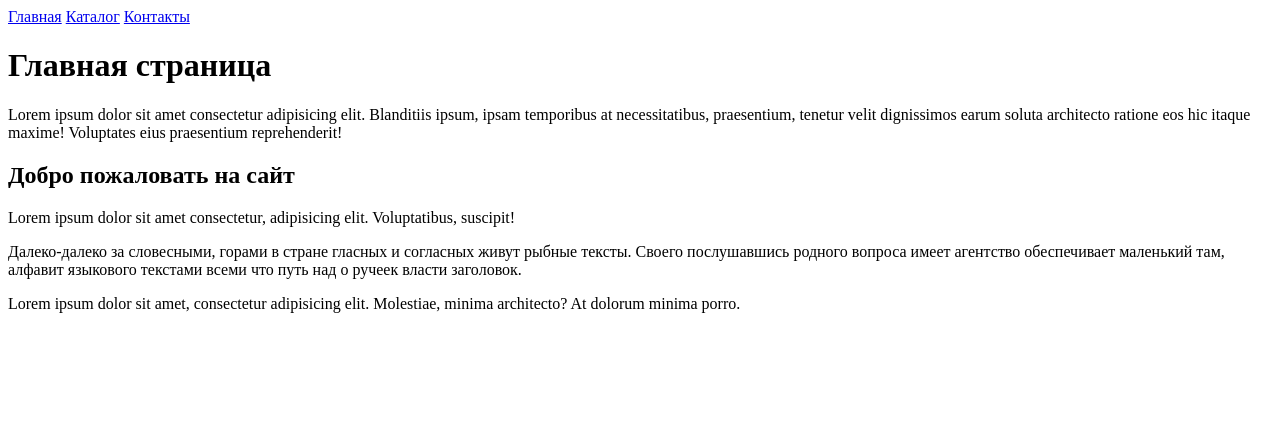
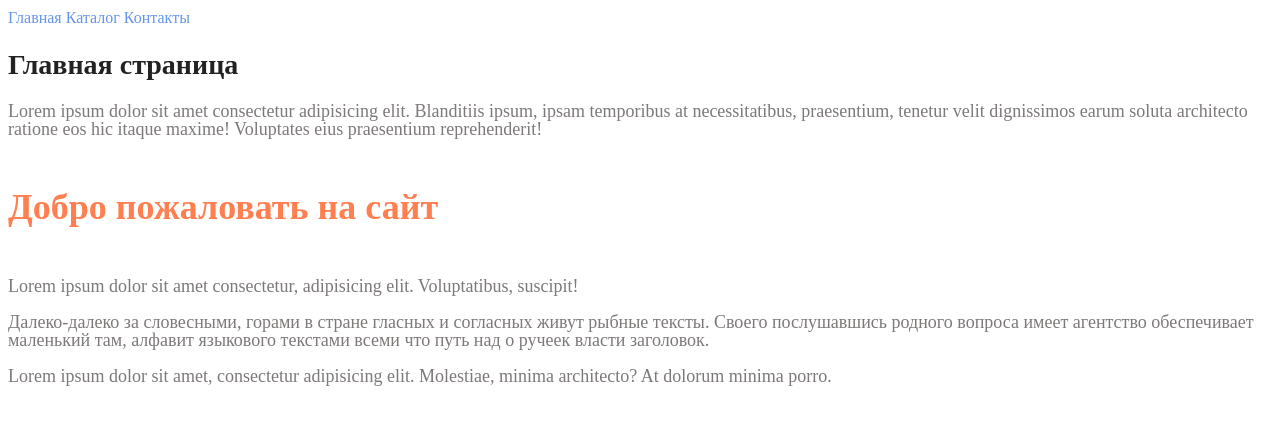
Before and after one commit to It-Makes-No-Sense/Html-Css-GB, a plain HTML site: page hw1/index.html in a window 1280 px wide. Drawn offline with Linux system fonts and the light colour scheme.

Commit message:
watch lesson 2 and complete hw2 in hw1 package

```diff
--- a/hw1/index.html
+++ b/hw1/index.html
@@ -3,17 +3,18 @@
 <head>
       <meta charset="UTF-8">
       <meta name="viewport" content="width=device-width, initial-scale=1.0">
+      <link rel="stylesheet" href="./style.css">
       <title>Main page</title>
 </head>
 <body>
-      <a href="./index.html">Главная</a>
-      <a href="./catalog/catalog.html">Каталог</a>
-      <a href="#">Контакты</a>
-      <h1>Главная страница</h1>
-      <p>Lorem ipsum dolor sit amet consectetur adipisicing elit. Blanditiis ipsum, ipsam temporibus at necessitatibus, praesentium, tenetur velit dignissimos earum soluta architecto ratione eos hic itaque maxime! Voluptates eius praesentium reprehenderit!</p>
-      <h2>Добро пожаловать на сайт</h2>
-      <p>Lorem ipsum dolor sit amet consectetur, adipisicing elit. Voluptatibus, suscipit!</p>
-      <p>Далеко-далеко за словесными, горами в стране гласных и согласных живут рыбные тексты. Своего послушавшись родного вопроса имеет агентство обеспечивает маленький там, алфавит языкового текстами всеми что путь над о ручеек власти заголовок.</p>
-      <p>Lorem ipsum dolor sit amet, consectetur adipisicing elit. Molestiae, minima architecto? At dolorum minima porro.</p>
+      <a class="main-menu" href="./index.html">Главная</a>
+      <a class="main-menu" href="./catalog/catalog.html">Каталог</a>
+      <a class="main-menu" href="#">Контакты</a>
+      <h1 class="main-title">Главная страница</h1>
+      <p class="text">Lorem ipsum dolor sit amet consectetur adipisicing elit. Blanditiis ipsum, ipsam temporibus at necessitatibus, praesentium, tenetur velit dignissimos earum soluta architecto ratione eos hic itaque maxime! Voluptates eius praesentium reprehenderit!</p>
+      <h2 class="second-title">Добро пожаловать на сайт</h2>
+      <p class="text">Lorem ipsum dolor sit amet consectetur, adipisicing elit. Voluptatibus, suscipit!</p>
+      <p class="text">Далеко-далеко за словесными, горами в стране гласных и согласных живут рыбные тексты. Своего послушавшись родного вопроса имеет агентство обеспечивает маленький там, алфавит языкового текстами всеми что путь над о ручеек власти заголовок.</p>
+      <p class="text">Lorem ipsum dolor sit amet, consectetur adipisicing elit. Molestiae, minima architecto? At dolorum minima porro.</p>
 </body>
 </html>
--- /dev/null
+++ b/hw1/style.css
@@ -0,0 +1,32 @@
+a {
+      text-decoration: none;
+}
+
+.main-menu {
+      color: cornflowerblue;
+      font-size: 16px;
+      line-height: 20px;
+}
+
+.main-title {
+      color: #222222;
+      font-size: 28px;
+      line-height: 36px;
+      font-weight: bold;
+}
+
+.text {
+      font-style: normal;
+      font-weight: 300;
+      font-size: 18px;
+      line-height: 18px;
+      color: #7D7978;
+}
+
+.second-title {
+      color: coral;
+      font-style: normal;
+      font-weight: 700;
+      font-size: 36px;
+      line-height: 80px;
+}
--- /dev/null
+++ b/lesson 1/style.css
@@ -0,0 +1,16 @@
+a {
+      text-decoration: none;
+}
+
+.main-menu {
+      color: cornflowerblue;
+      font-size: 16px;
+      line-height: 20px;
+}
+
+.main-title {
+      color: #572727;
+      font-size: 44px;
+      line-height: 48px;
+      font-weight: lighter;
+}
```
Also changed, not shown: hw1/catalog/catalog.html (+14 -13 lines), lesson 1/index.html (+15 -1 lines), lesson 1/info/about.html (+1 -0 lines).
